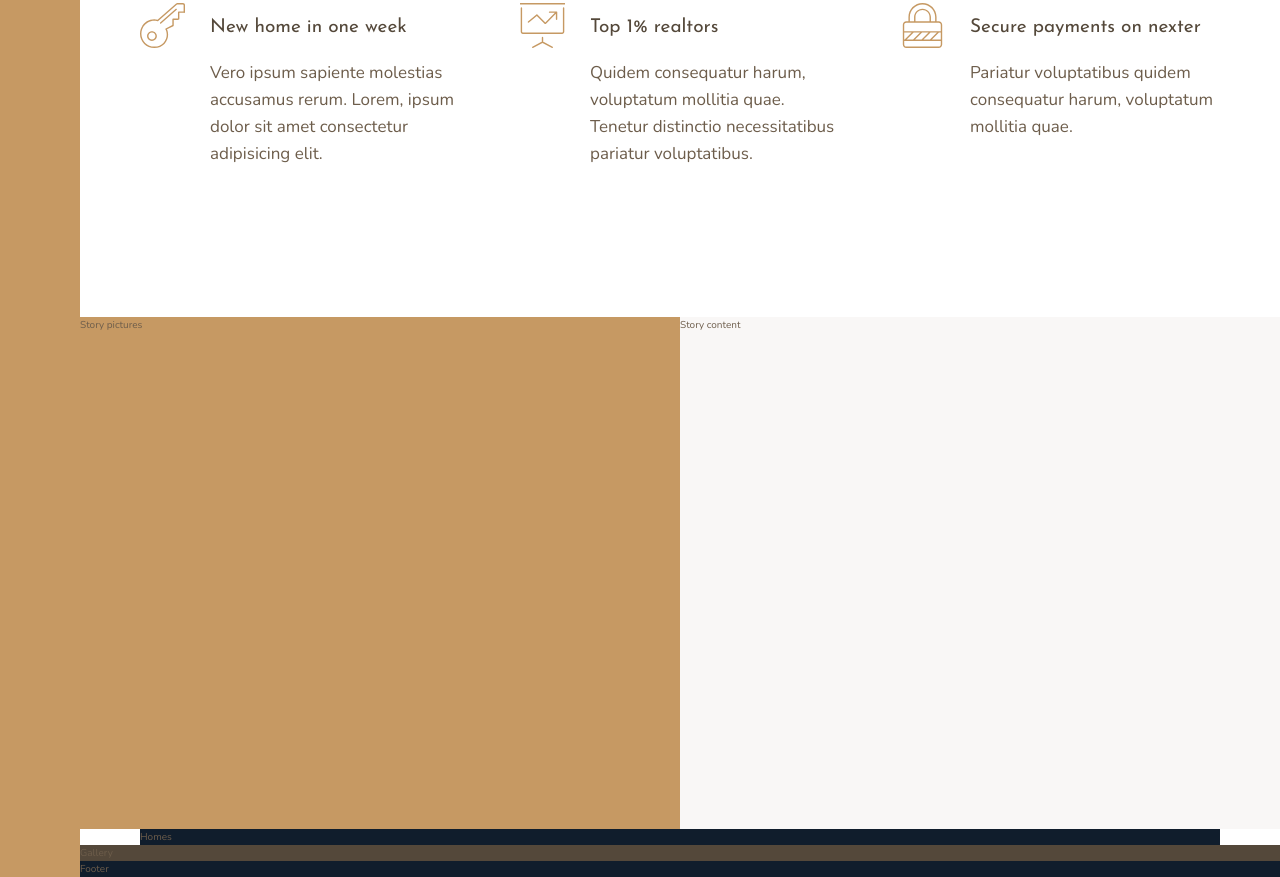
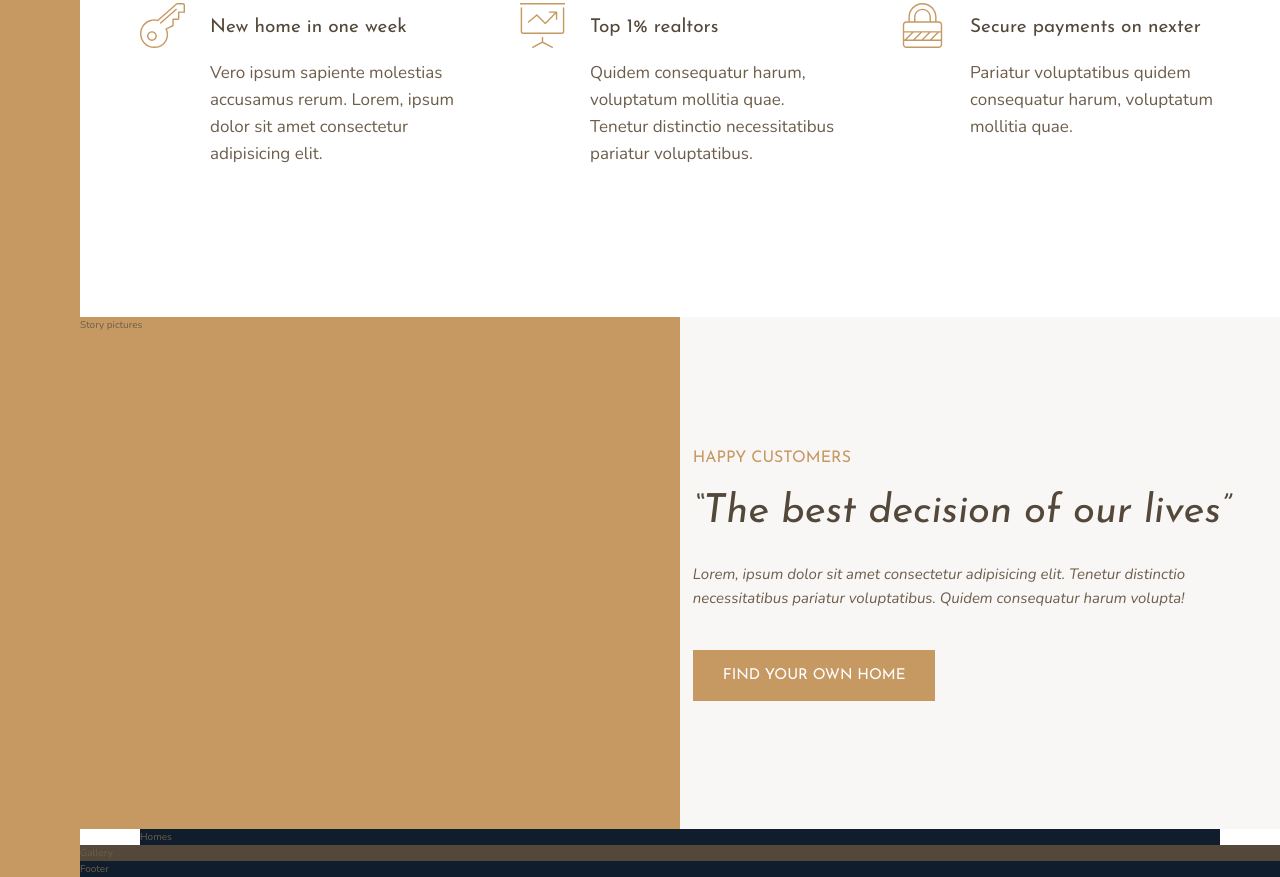
Before and after one commit to xavier-castro/Nexters, a website: page index.html in a window 1280 px wide. Shown: the part 991-1868 px from the top of the page. Drawn offline with nearby package versions, Linux system fonts and the light colour scheme.

Commit message:
Add story section

```diff
--- a/index.html
+++ b/index.html
@@ -41,7 +41,8 @@
                 <use xlink:href="img/sprite.svg#icon-trophy"></use>
             </svg>
             <h4 class="heading-4 heading-4--dark">Only the best properties</h4>
-            <p class="feature__text">Voluptatum mollitia quae. Vero ipsum sapiente molestias accusamus rerum sed a eligendi aut quia.</p>
+            <p class="feature__text">Voluptatum mollitia quae. Vero ipsum sapiente molestias accusamus rerum sed a
+                eligendi aut quia.</p>
         </div>
 
         <div class="feature">
@@ -57,7 +58,8 @@
                 <use xlink:href="img/sprite.svg#icon-key"></use>
             </svg>
             <h4 class="heading-4 heading-4--dark">New home in one week</h4>
-            <p class="feature__text">Vero ipsum sapiente molestias accusamus rerum. Lorem, ipsum dolor sit amet consectetur adipisicing elit.</p>
+            <p class="feature__text">Vero ipsum sapiente molestias accusamus rerum. Lorem, ipsum dolor sit amet
+                consectetur adipisicing elit.</p>
         </div>
 
         <div class="feature">
@@ -65,7 +67,8 @@
                 <use xlink:href="img/sprite.svg#icon-presentation"></use>
             </svg>
             <h4 class="heading-4 heading-4--dark">Top 1% realtors</h4>
-            <p class="feature__text">Quidem consequatur harum, voluptatum mollitia quae. Tenetur distinctio necessitatibus pariatur voluptatibus.</p>
+            <p class="feature__text">Quidem consequatur harum, voluptatum mollitia quae. Tenetur distinctio
+                necessitatibus pariatur voluptatibus.</p>
         </div>
 
         <div class="feature">
@@ -82,7 +85,13 @@
     </div>
 
     <div class="story__content">
-        Story content
+        <h3 class="heading-3 mb-sm">Happy Customers</h3>
+        <h2 class="heading-2 heading-2--dark mb-md">&ldquo;The best decision of our lives&rdquo;</h2>
+        <p class="story__text mb">
+            Lorem, ipsum dolor sit amet consectetur adipisicing elit. Tenetur distinctio necessitatibus pariatur
+            voluptatibus. Quidem consequatur harum volupta!
+        </p>
+        <button class="btn">Find your own home</button>
     </div>
 
     <section class="homes">
--- a/sass/_story.scss
+++ b/sass/_story.scss
@@ -7,5 +7,25 @@
     &__content {
         background-color: $color-gray-light-1;
         grid-column: col-start 5 / full-end;
+
+        padding: 6rem 1vw; // 1 vw makes the container more responsive
+
+        // We use flexbox here because this is a 1x1 grid
+        /*
+        display: flex;
+        flex-direction: column;
+        align-items: flex-start;
+        justify-content: center;
+        */
+
+        display: grid;
+        align-content: center;
+        justify-items: start; // align items in the row axis
+    }
+
+    &__text {
+        font-size: 1.5rem;
+        font-style: italic;
+        margin-bottom: 4rem;
     }
 }
--- a/sass/_typography.scss
+++ b/sass/_typography.scss
@@ -9,10 +9,19 @@
 
 .heading-2 {
     @extend %heading;
+    font-size: 4rem;
+    font-style: italic;
+    line-height: 1;
+
+    &--light { color: $color-gray-light-1; }
+    &--dark { color: $color-gray-dark-1; }
 }
 
 .heading-3 {
     @extend %heading;
+    font-size: 1.6rem;
+    color: $color-primary;
+    text-transform: uppercase;
 }
 
 .heading-4 {
@@ -22,3 +31,26 @@
     &--light { color: $color-gray-light-1; }
     &--dark { color: $color-gray-dark-1; }
 }
+
+.btn {
+    background-color: $color-primary;
+    color: #fff;
+    border: none;
+    border-radius: 0;
+    font-family: $font-display;
+    font-size: 1.5rem;
+    text-transform: uppercase;
+    padding: 1.8rem 3rem;
+    cursor: pointer;
+    transition: all .2s;
+
+    &:hover {
+        background-color: $color-primary-dark;
+    }
+}
+
+// HELPER CLASSES
+.mb-sm { margin-bottom: 2rem; }
+.mb-md { margin-bottom: 3rem; }
+.mb-lg { margin-bottom: 4rem; }
+.mb-hg { margin-bottom: 8rem; }
```
Also changed, not shown: css/style.css.
